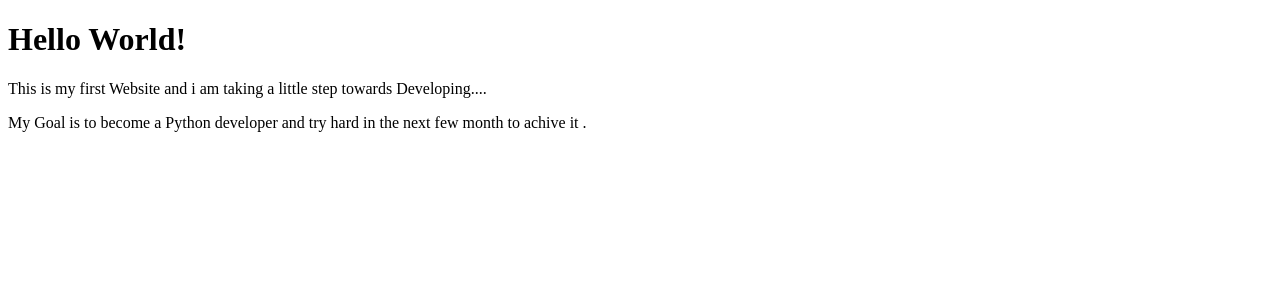
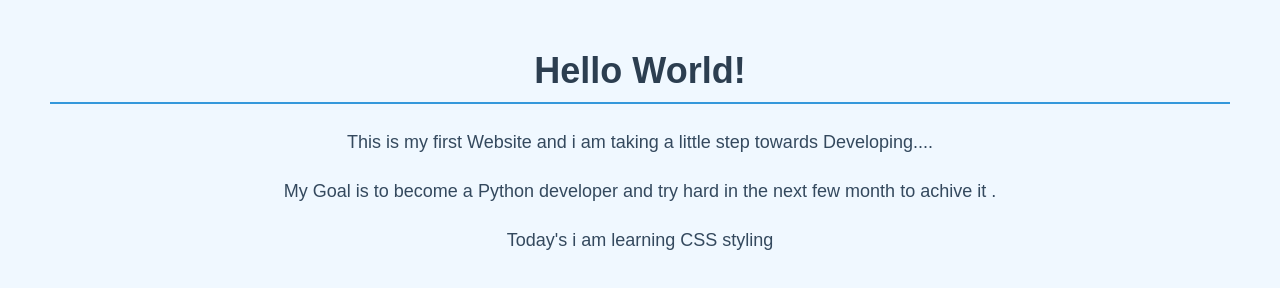
Before and after one commit to Yasmeen-gul/My-first-website, a plain HTML site: page index.html in a window 1280 px wide. Drawn offline with Linux system fonts and the light colour scheme.

Commit message:
Add files via upload

```diff
--- a/index.html
+++ b/index.html
@@ -4,11 +4,13 @@
     <meta charset="UTF-8">
     <meta name="viewport" content="width=device-width, initial-scale=1.0">
     <title>My First Website</title>
+    <link rel="stylesheet" href="style.css">
 </head>
 <body>
     <h1>Hello  World!</h1>
     <p>This is my first Website and  i am taking a little step  towards Developing....</p>
     <p>My Goal is to become a Python developer and try hard in the next few month to achive it .</p>
+    <p>Today's i am learning CSS styling </p>
 
 </body>
 </html>
```
